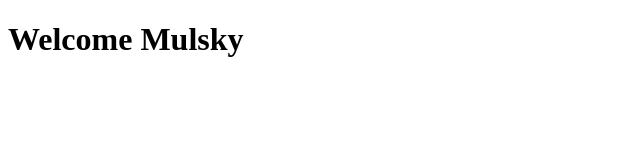
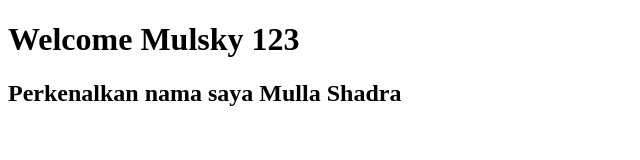
Before and after one commit to MullaSh/latihan, a plain HTML site: page index.html in a window 1280 px wide. Shown: the whole page, without its empty margins (0-640 px from the left). Drawn offline with Linux system fonts and the light colour scheme.

Commit message:
second commit

```diff
--- a/index.html
+++ b/index.html
@@ -4,6 +4,7 @@
         <title>website aku</title>
     </head>
     <body>
-        <h1>Welcome Mulsky</h1>
+        <h1>Welcome Mulsky 123</h1>
+        <h2>Perkenalkan nama saya Mulla Shadra</h2>
     </body>
 </html>
```
